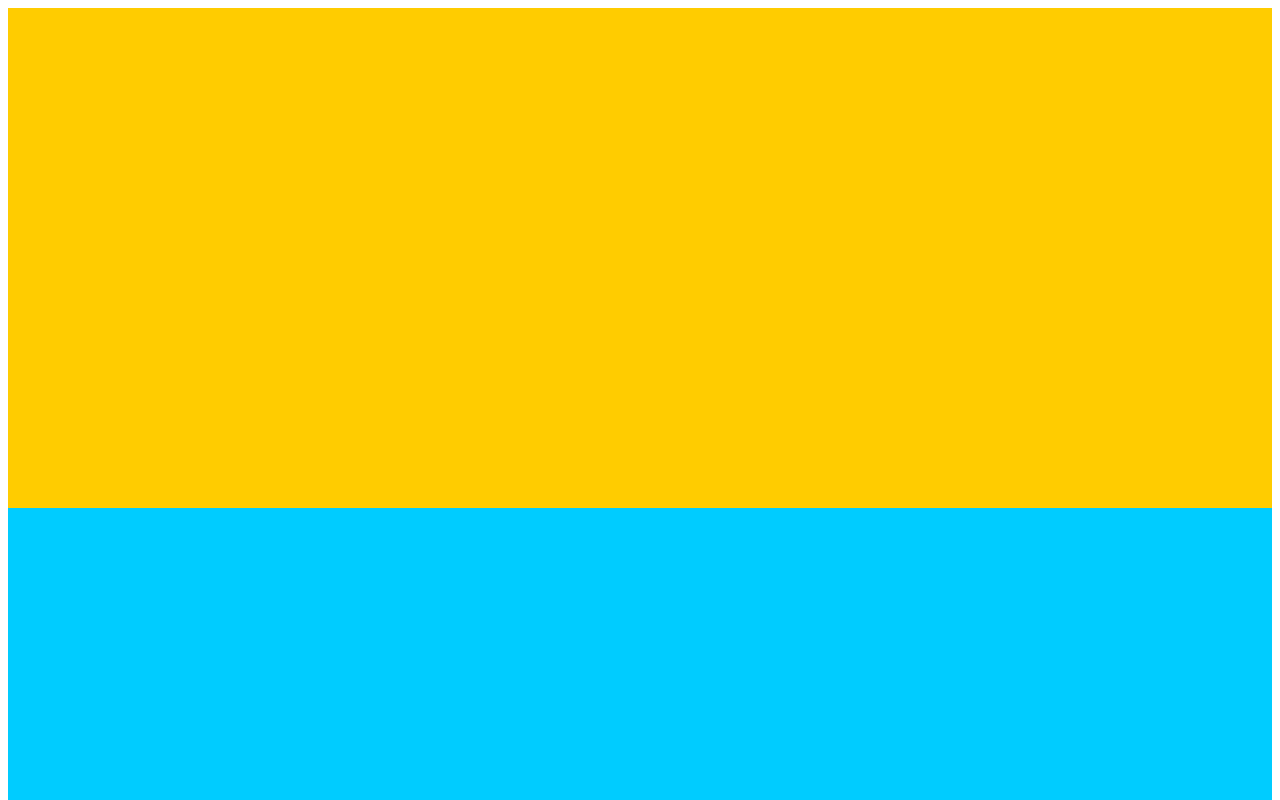
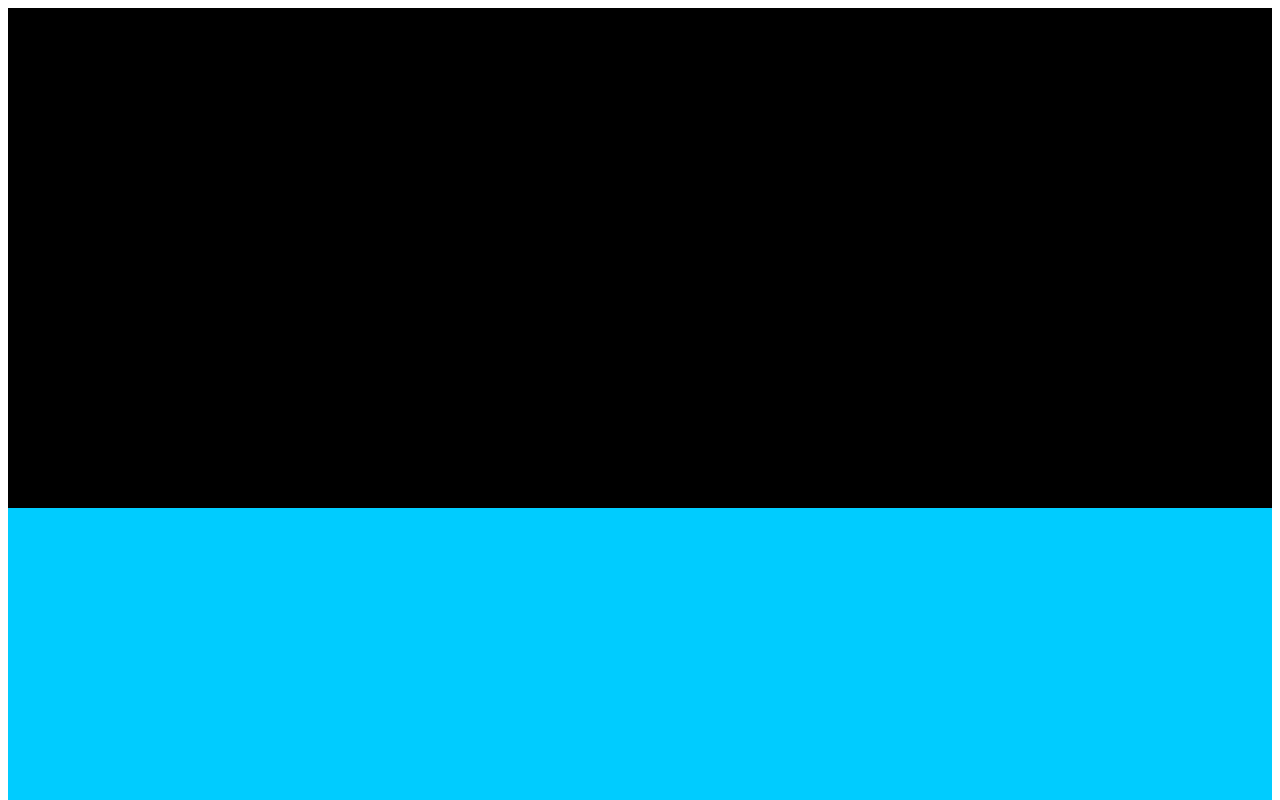
Before and after one commit to next304/rensyu, a plain HTML site: page index.html in a window 1280 px wide. Shown: the top 800 px of the page. Drawn offline with Linux system fonts and the light colour scheme.

Commit message:
コミットgitnote

```diff
--- /dev/null
+++ b/css/reset.css
@@ -0,0 +1,4 @@
+*{
+    margin: 0;
+    padding: 0;
+}
--- a/css/style.css
+++ b/css/style.css
@@ -1,6 +1,6 @@
 #header{
     height: 500px;
-    background-color: #fc0;
+    background-color: #000;
 }
 
 #main{
```
Also changed, not shown: 1 other file.
